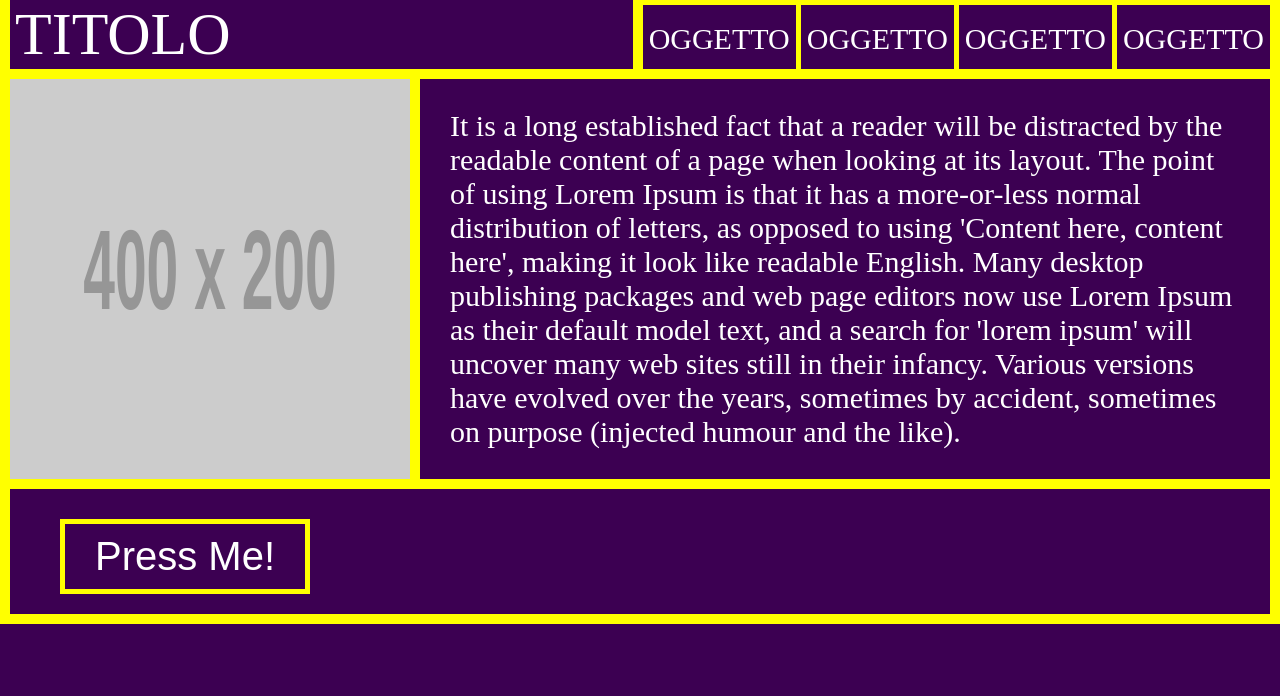
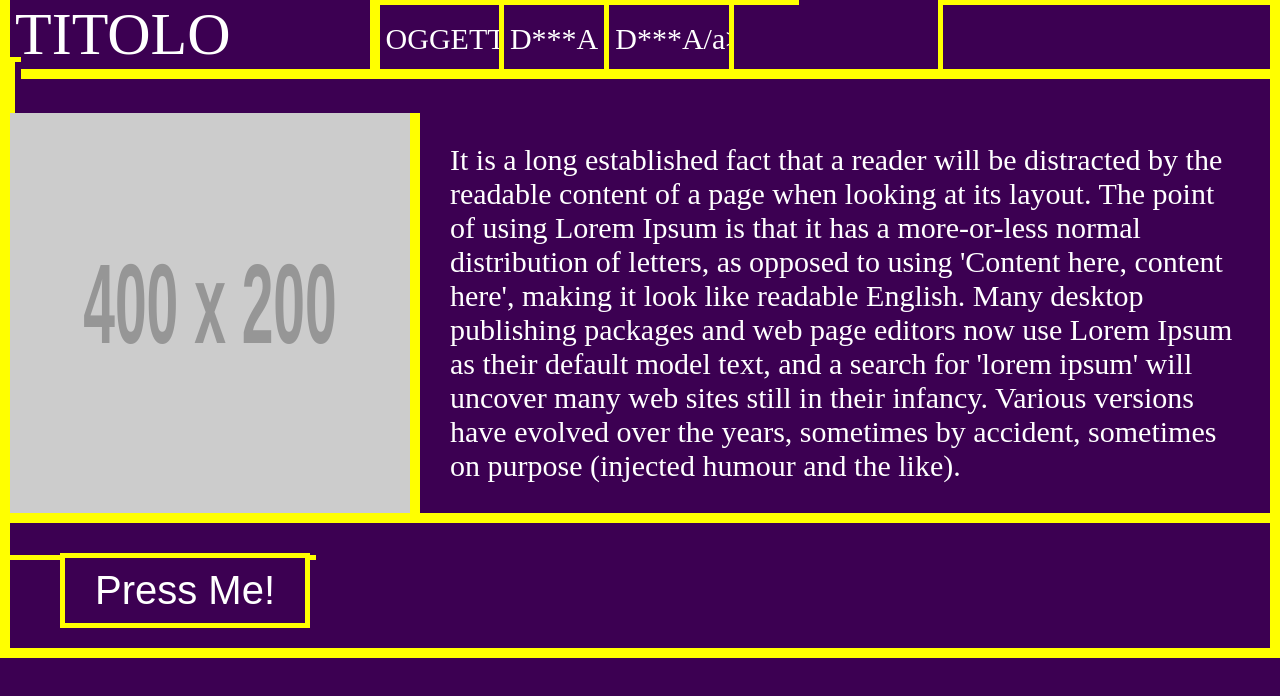
Before and after one commit to Mizar1239/Layout_siti_web, a plain HTML site: page Layout trial/Site_trial.html in a window 1280 px wide. Drawn offline with Linux system fonts and the light colour scheme; placeholder pictures from the web are drawn by us.

Commit message:
Update Site_trial.html

```diff
--- a/Layout trial/Site_trial.html
+++ b/Layout trial/Site_trial.html
@@ -10,9 +10,9 @@
 			<p id="title">TITOLO</p>
 			<nav>
 				<a class="lista" id="listafirst">OGGETTO</a>
-				<a class="lista">OGGETTO</a>
-				<a class="lista">OGGETTO</a>
-				<a class="lista">OGGETTO</a>
+				<a class="lista">D***A</a>
+				<a class="lista">D***A/a>
+				<a class="lista">
 			</nav>
 		</div>
 
```
